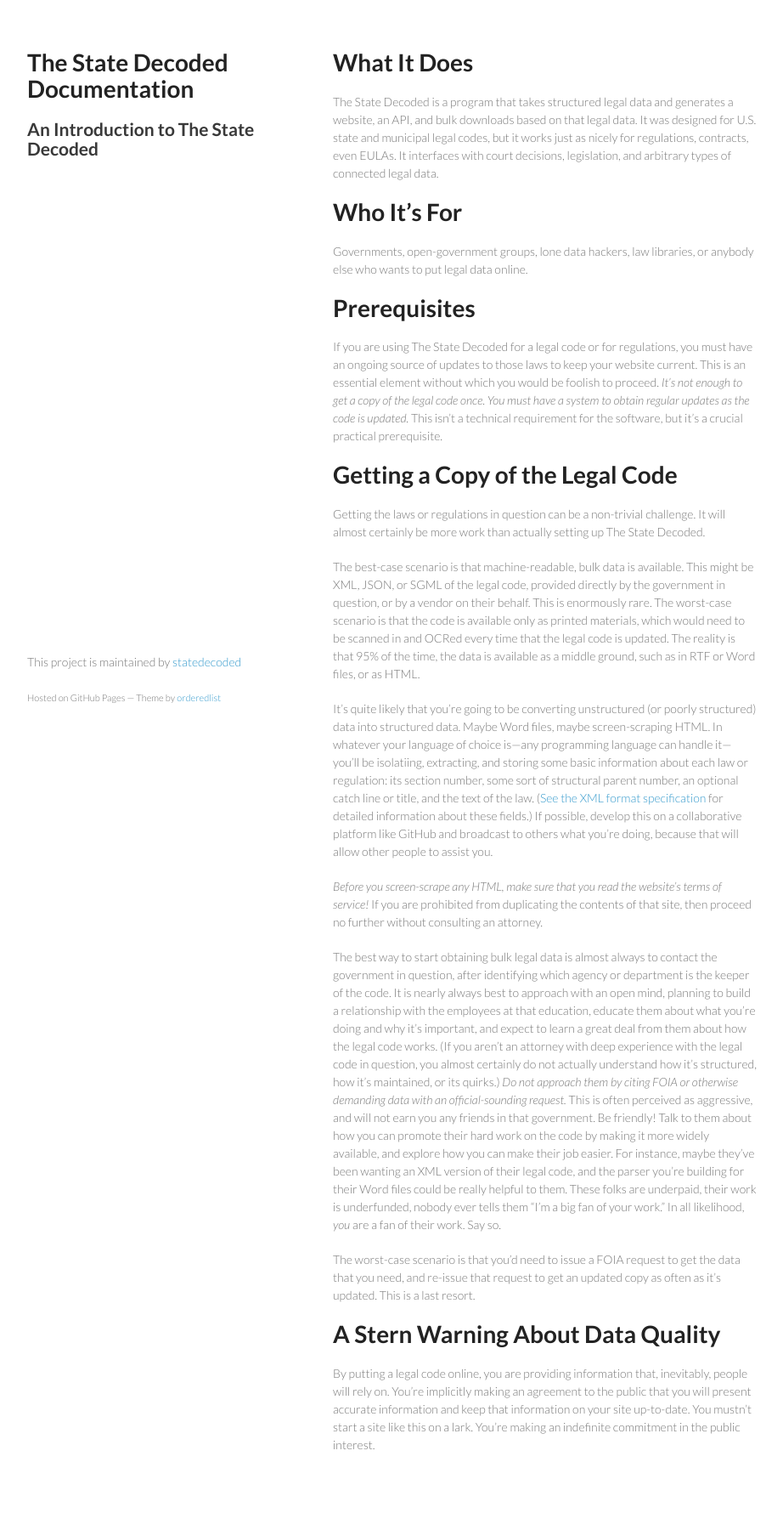
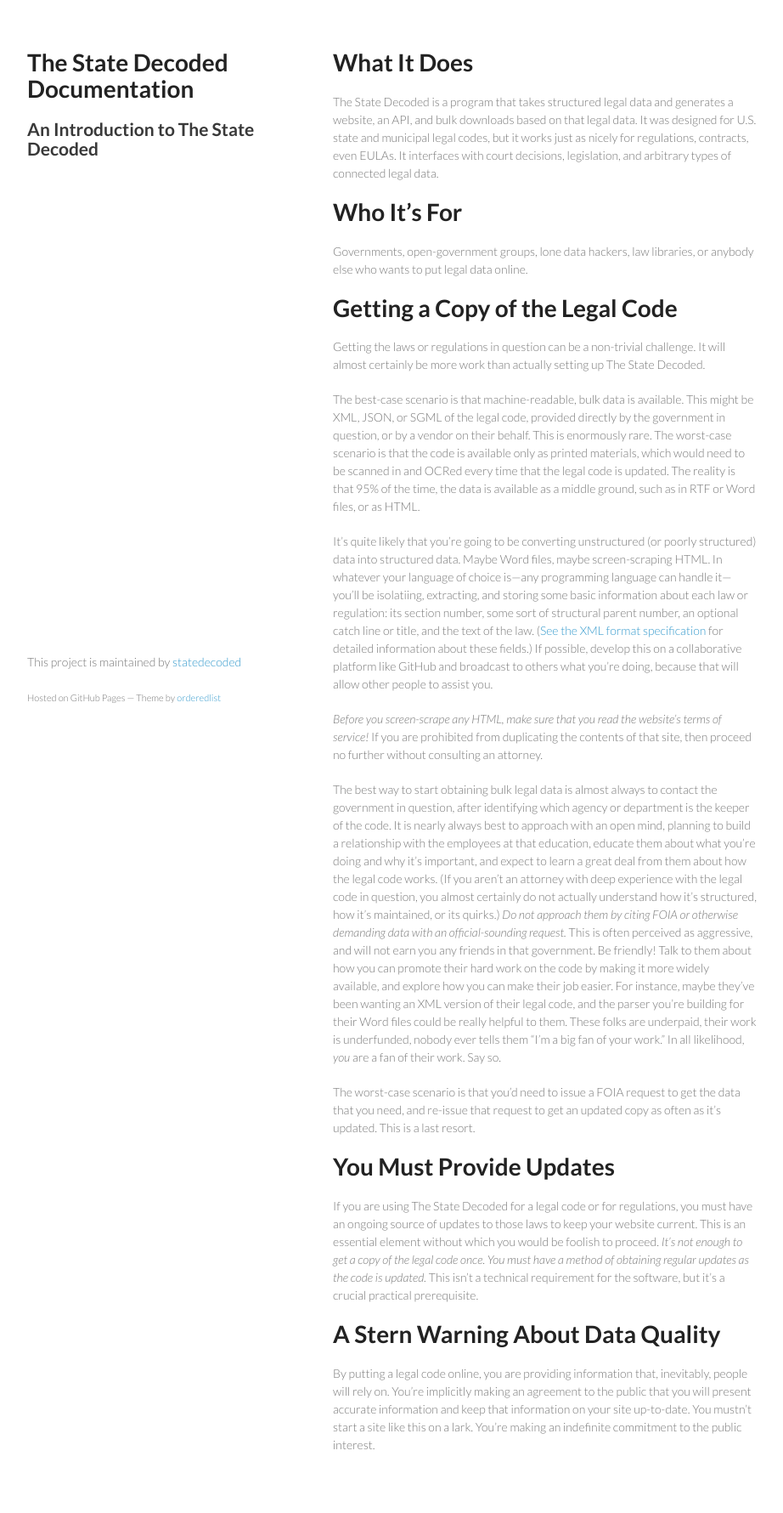
Before and after one commit to statedecoded/documentation, a Jekyll site: the page built from introduction.md, in a window 1280 px wide. Shown: the whole page at 85% size, without its empty margins (178-1100 px from the left). Built offline with Jekyll 4.4.1, drawn with Linux system fonts in a browser that asks for light colours; some of the changed lines change nothing that is shown.

Commit message:
Retitle and order order some sections

```diff
--- a/introduction.md
+++ b/introduction.md
@@ -10,10 +10,6 @@
 # Who It’s For
 
 Governments, open-government groups, lone data hackers, law libraries, or anybody else who wants to put legal data online.
-
-# Prerequisites
-
-If you are using The State Decoded for a legal code or for regulations, you must have an ongoing source of updates to those laws to keep your website current. This is an essential element without which you would be foolish to proceed. *It’s not enough to get a copy of the legal code once. You must have a system to obtain regular updates as the code is updated.* This isn't a technical requirement for the software, but it’s a crucial practical prerequisite.
 
 # Getting a Copy of the Legal Code
 
@@ -29,6 +25,10 @@
 
 The worst-case scenario is that you’d need to issue a FOIA request to get the data that you need, and re-issue that request to get an updated copy as often as it’s updated. This is a last resort.
 
+# You Must Provide Updates
+
+If you are using The State Decoded for a legal code or for regulations, you must have an ongoing source of updates to those laws to keep your website current. This is an essential element without which you would be foolish to proceed. *It’s not enough to get a copy of the legal code once. You must have a method of obtaining regular updates as the code is updated.* This isn't a technical requirement for the software, but it’s a crucial practical prerequisite.
+
 # A Stern Warning About Data Quality
 
-By putting a legal code online, you are providing information that, inevitably, people will rely on. You’re implicitly making an agreement to the public that you will present accurate information and keep that information on your site up-to-date. You mustn’t start a site like this on a lark. You’re making an indefinite commitment in the public interest.
+By putting a legal code online, you are providing information that, inevitably, people will rely on. You’re implicitly making an agreement to the public that you will present accurate information and keep that information on your site up-to-date. You mustn’t start a site like this on a lark. You’re making an indefinite commitment to the public interest.
```
